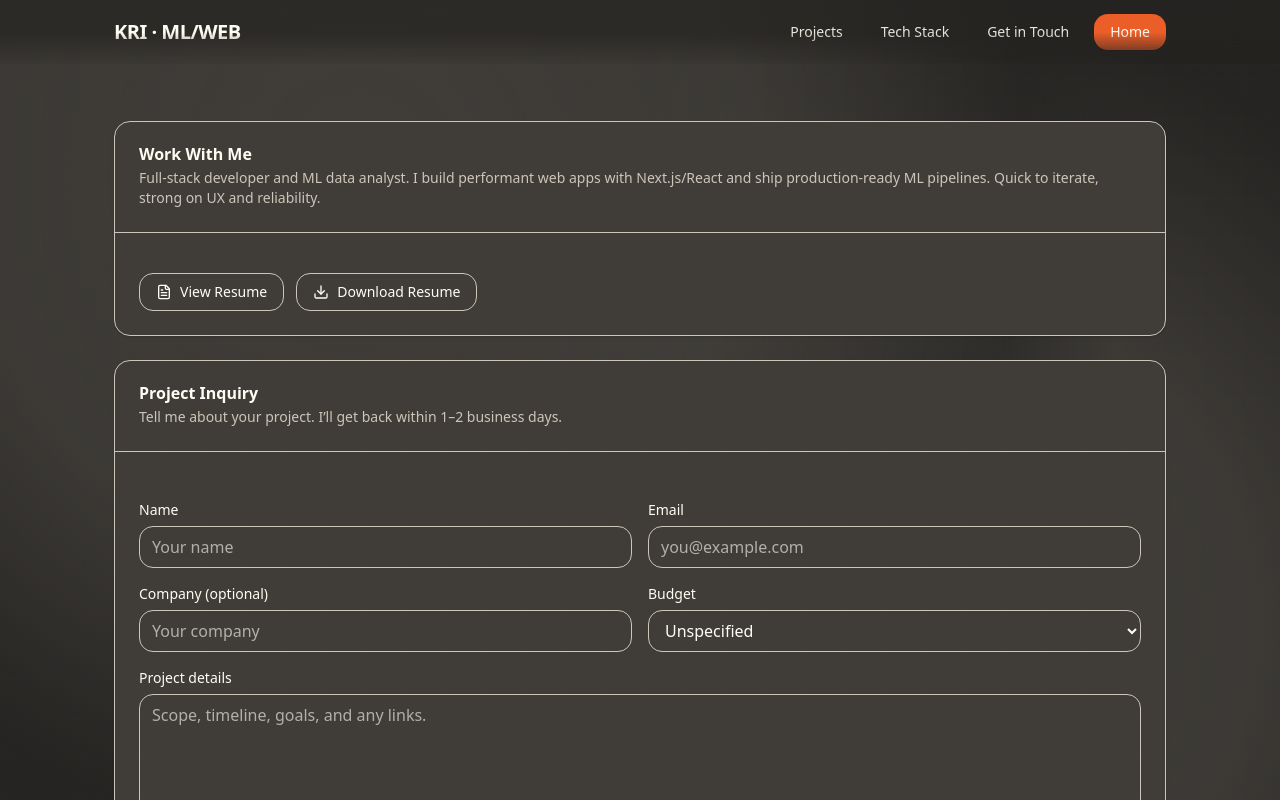
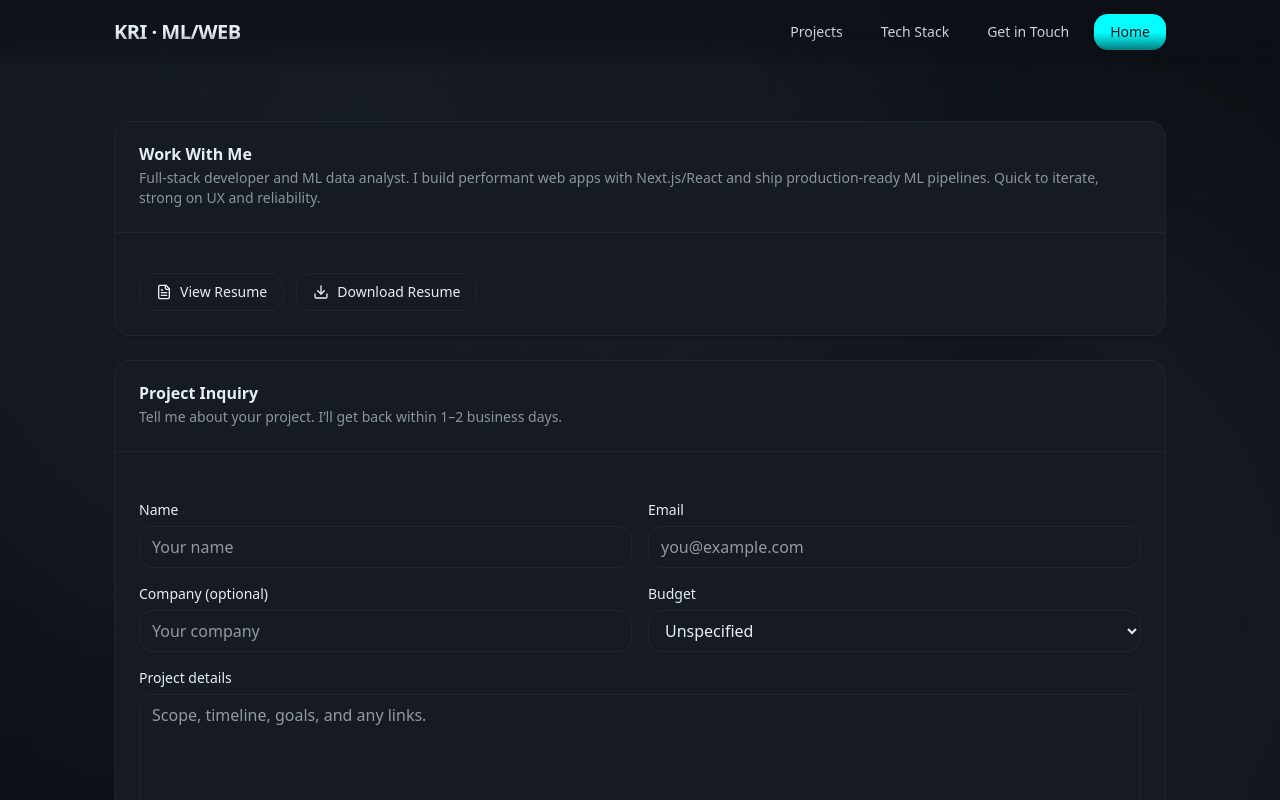
Before and after one commit to Kri01ceram/my-portfolio, a Next.js app: page /hire in a window 1280 px wide. Shown: the top 800 px of the page. Built offline with nearby package versions, Linux system fonts and the light colour scheme.

Commit message:
refactor: update color palette to neon cyan/magenta for enhanced visual appeal

```diff
--- a/app/globals.css
+++ b/app/globals.css
@@ -48,83 +48,80 @@
   /* Font fallbacks */
   --font-geist-sans: ui-sans-serif, system-ui, -apple-system, "Segoe UI", Roboto, "Helvetica Neue", Arial, "Noto Sans", "Liberation Sans", sans-serif, "Apple Color Emoji", "Segoe UI Emoji";
   --font-geist-mono: ui-monospace, SFMono-Regular, Menlo, Monaco, Consolas, "Liberation Mono", "Courier New", monospace;
-  /* Warm dark palette:
-     fffcf2 (parchment), ccc5b9 (warm stone), 403d39 (charcoal brown), 252422 (near-black espresso), eb5e28 (rust orange)
-     Strategy:
-       Background: near-black espresso (#252422)
-       Foreground: parchment (#fffcf2)
-       Card/Surface: charcoal brown (#403d39)
-       Border/Input: warm stone (#ccc5b9)
-       Primary: rust accent (#eb5e28) with light foreground
-       Secondary: warm stone (#ccc5b9) with dark foreground
-       Accent: rust (#eb5e28) for highlights; muted uses charcoal.
+  /* Neon cyan/magenta dark palette (GitHub-like base):
+     Background: #0D1117, Surface/Card: #161B22, Primary (Cyan): #00FFFF,
+     Secondary Accent (Magenta): #FF00FF, Text: #E6EDF3, Muted: #8B949E
+     Assumptions for unspecified tokens:
+       - Border/Input use #21262D for subtle separation
+       - Ring uses cyan for focus visibility
+       - Accent mapped to magenta for hover/interactive highlights
   */
-  --background: #252422;
-  --foreground: #fffcf2;
-  --card: #403d39;
-  --card-foreground: #fffcf2;
-  --popover: #403d39;
-  --popover-foreground: #fffcf2;
-  --primary: #eb5e28;
-  --primary-foreground: #fffcf2;
-  --secondary: #ccc5b9;
-  --secondary-foreground: #252422;
-  --muted: #403d39;
-  --muted-foreground: #ccc5b9;
-  --accent: #eb5e28;
-  --accent-foreground: #fffcf2;
-  --destructive: #eb5e28; /* same accent acts as destructive */
-  --border: #ccc5b9;
-  --input: #ccc5b9;
-  --ring: #eb5e28;
-  --chart-1: #eb5e28;
-  --chart-2: #ccc5b9;
-  --chart-3: #403d39;
-  --chart-4: #252422;
-  --chart-5: #fffcf2;
-  --sidebar: #403d39;
-  --sidebar-foreground: #fffcf2;
-  --sidebar-primary: #eb5e28;
-  --sidebar-primary-foreground: #fffcf2;
-  --sidebar-accent: #ccc5b9;
-  --sidebar-accent-foreground: #252422;
-  --sidebar-border: #ccc5b9;
-  --sidebar-ring: #eb5e28;
+  --background: #0D1117;
+  --foreground: #E6EDF3;
+  --card: #161B22;
+  --card-foreground: #E6EDF3;
+  --popover: #161B22;
+  --popover-foreground: #E6EDF3;
+  --primary: #00FFFF; /* cyan */
+  --primary-foreground: #0D1117;
+  --secondary: #161B22;
+  --secondary-foreground: #E6EDF3;
+  --muted: #0D1117;
+  --muted-foreground: #8B949E;
+  --accent: #FF00FF; /* magenta */
+  --accent-foreground: #0D1117;
+  --destructive: #FF00FF; /* reuse magenta for destructive */
+  --border: #21262D;
+  --input: #21262D;
+  --ring: #00FFFF;
+  --chart-1: #00FFFF;
+  --chart-2: #FF00FF;
+  --chart-3: #E6EDF3;
+  --chart-4: #8B949E;
+  --chart-5: #161B22;
+  --sidebar: #161B22;
+  --sidebar-foreground: #E6EDF3;
+  --sidebar-primary: #00FFFF;
+  --sidebar-primary-foreground: #0D1117;
+  --sidebar-accent: #FF00FF;
+  --sidebar-accent-foreground: #0D1117;
+  --sidebar-border: #21262D;
+  --sidebar-ring: #00FFFF;
 }
 
 /* Always-on dark theme mapping using the same 4-color palette */
 .dark {
-  --background: #252422;
-  --foreground: #fffcf2;
-  --card: #403d39;
-  --card-foreground: #fffcf2;
-  --popover: #403d39;
-  --popover-foreground: #fffcf2;
-  --primary: #eb5e28;
-  --primary-foreground: #fffcf2;
-  --secondary: #ccc5b9;
-  --secondary-foreground: #252422;
-  --muted: #403d39;
-  --muted-foreground: #ccc5b9;
-  --accent: #eb5e28;
-  --accent-foreground: #fffcf2;
-  --destructive: #eb5e28;
-  --border: #ccc5b9;
-  --input: #ccc5b9;
-  --ring: #eb5e28;
-  --chart-1: #eb5e28;
-  --chart-2: #ccc5b9;
-  --chart-3: #403d39;
-  --chart-4: #252422;
-  --chart-5: #fffcf2;
-  --sidebar: #403d39;
-  --sidebar-foreground: #fffcf2;
-  --sidebar-primary: #eb5e28;
-  --sidebar-primary-foreground: #fffcf2;
-  --sidebar-accent: #ccc5b9;
-  --sidebar-accent-foreground: #252422;
-  --sidebar-border: #ccc5b9;
-  --sidebar-ring: #eb5e28;
+  --background: #0D1117;
+  --foreground: #E6EDF3;
+  --card: #161B22;
+  --card-foreground: #E6EDF3;
+  --popover: #161B22;
+  --popover-foreground: #E6EDF3;
+  --primary: #00FFFF;
+  --primary-foreground: #0D1117;
+  --secondary: #161B22;
+  --secondary-foreground: #E6EDF3;
+  --muted: #0D1117;
+  --muted-foreground: #8B949E;
+  --accent: #FF00FF;
+  --accent-foreground: #0D1117;
+  --destructive: #FF00FF;
+  --border: #21262D;
+  --input: #21262D;
+  --ring: #00FFFF;
+  --chart-1: #00FFFF;
+  --chart-2: #FF00FF;
+  --chart-3: #E6EDF3;
+  --chart-4: #8B949E;
+  --chart-5: #161B22;
+  --sidebar: #161B22;
+  --sidebar-foreground: #E6EDF3;
+  --sidebar-primary: #00FFFF;
+  --sidebar-primary-foreground: #0D1117;
+  --sidebar-accent: #FF00FF;
+  --sidebar-accent-foreground: #0D1117;
+  --sidebar-border: #21262D;
+  --sidebar-ring: #00FFFF;
 }
 
 @layer base {
@@ -160,12 +157,12 @@ section[id] {
   animation-play-state: paused;
 }
 
-/* Subtle layered background matching warm dark palette */
+/* Subtle layered background matching neon dark palette */
 .app-bg {
-  background-color: #252422;
+  background-color: #0D1117;
   background-image:
-    radial-gradient(circle at 28% 22%, #403d39 0%, rgba(64,61,57,0.85) 35%, rgba(37,36,34,0.6) 60%, rgba(37,36,34,0) 70%),
-    radial-gradient(circle at 72% 78%, #403d39 0%, rgba(64,61,57,0.85) 30%, rgba(37,36,34,0.6) 55%, rgba(37,36,34,0) 70%);
+    radial-gradient(circle at 28% 22%, #161B22 0%, rgba(22,27,34,0.8) 35%, rgba(13,17,23,0.55) 60%, rgba(13,17,23,0) 70%),
+    radial-gradient(circle at 72% 78%, #161B22 0%, rgba(22,27,34,0.8) 30%, rgba(13,17,23,0.55) 55%, rgba(13,17,23,0) 70%);
   background-attachment: fixed;
   background-repeat: no-repeat;
 }
@@ -177,8 +174,8 @@ section[id] {
   inset: 0;
   pointer-events: none;
   background-image:
-    linear-gradient(0deg, rgba(204,197,185,0.035) 1px, transparent 1px),
-    linear-gradient(90deg, rgba(204,197,185,0.035) 1px, transparent 1px);
+    linear-gradient(0deg, rgba(0,255,255,0.035) 1px, transparent 1px),
+    linear-gradient(90deg, rgba(0,255,255,0.035) 1px, transparent 1px);
   background-size: 40px 40px, 40px 40px;
   mix-blend-mode: overlay;
 }
@@ -186,7 +183,7 @@ section[id] {
 @media (max-width: 640px) {
   .app-bg {
     background-image:
-      radial-gradient(circle at 50% 28%, #403d39 0%, rgba(64,61,57,0.85) 38%, rgba(37,36,34,0.6) 65%, rgba(37,36,34,0) 75%);
+      radial-gradient(circle at 50% 28%, #161B22 0%, rgba(22,27,34,0.8) 38%, rgba(13,17,23,0.55) 65%, rgba(13,17,23,0) 75%);
   }
   .app-bg::before { background-size: 32px 32px, 32px 32px; }
 }
```
